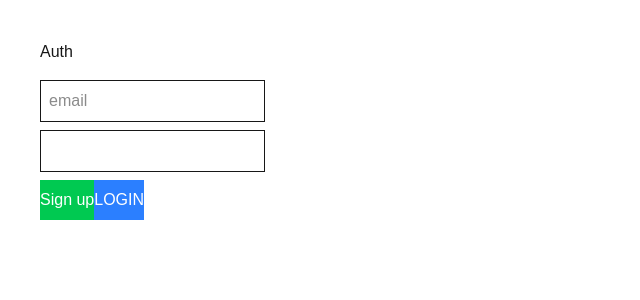
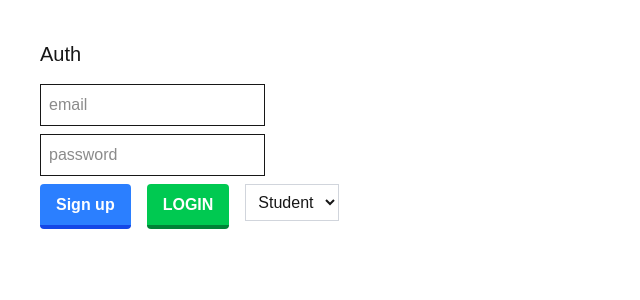
Before and after one commit to Amansinghrajpoot17/web-based-1-on-1-mentorship-platform, a Next.js app in the folder client/: page / in a window 1280 px wide. Shown: the top 300 px of the page, without its empty margins (0-640 px from the left). Built offline with nearby package versions, Linux system fonts and the light colour scheme.

Commit message:
created db tables

```diff
--- a/client/app/page.tsx
+++ b/client/app/page.tsx
@@ -6,16 +6,28 @@ export default function Home() {
   const[email,setemail]=useState("")
   const [password, setPassword] = useState("");
   const signup=async()=>{
-    const{error}=await supabase.auth.signUp({
+
+    const{data, error}=await supabase.auth.signUp({
       email,
       password
     });
     if (error)  {
      alert (error?.message)
-    } else {
-      alert("check your email")
+     return;
+    }
+    if(data.user){
+     ([
+      {
+        id:data.user.id,
+        email:data.user.email,
+
+      },
+
+
+     ]);
     }
   }
+
   const SignIN= async()=>{
     const{error}=await supabase.auth.signInWithPassword({
       email,
@@ -27,27 +39,44 @@ export default function Home() {
       alert("Login Successfully")
     }
   }
+  const [role, setrole]=useState("student")
   return(
-    <div className="p-10">
-      <h1 className="text xl mb-4">Auth</h1>
-      <form >
+    <div className="p-10 ">
+
+      <h1 className="text-xl mb-4">Auth</h1>
+      <form
+      onSubmit={(e)=>{
+        e.preventDefault()
+        signup();
+      }}
+      >
       <input className="border p-2 block mb-2"
       placeholder="email"
+      autoComplete="email"
       onChange={(e)=> setemail(e.target.value)} />
       <input className="border p-2 block mb-2"
       type="password"
+      placeholder="password"
+      autoComplete="current-password"
       onChange={(e)=>setPassword(e.target.value)} />
+      <div className="inline-flex space-x-4">
 <button
-onClick={signup}
-className="bg-green-500 text-white px--4 py-2">Sign up</button>
 
-
+className="bg-blue-500 hover:bg-blue-400 text-white font-bold py-2 px-4 border-b-4 border-blue-700 hover:border-blue-500 rounded">Sign up</button>
 <button
 onClick={SignIN}
-className="bg-blue-500 text-white px--4 py-2"
+className="bg-green-500 hover:bg-green-700 text-white font-bold py-2 px-4 border-b-4 border-green-700 hover:border-green-500 rounded"
 >LOGIN</button>
+<select className="border p-2 block mb-2 border-gray-300 focus:outline-none focus:ring-2 focus:ring-blue-500" value={role} onChange={(e) => setrole(e.target.value)}>
+  <option value="student">Student</option>
+  <option value="mentor">Mentor</option>
+
+</select>
+</div>
+
 </form>
 
-    </div>
+ </div>
   )
+
 }
```
